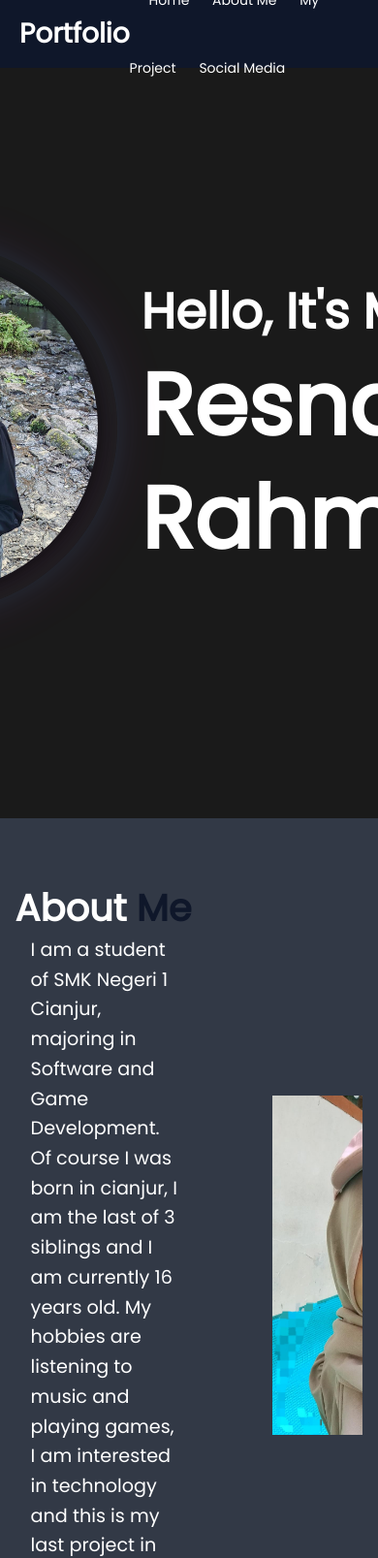
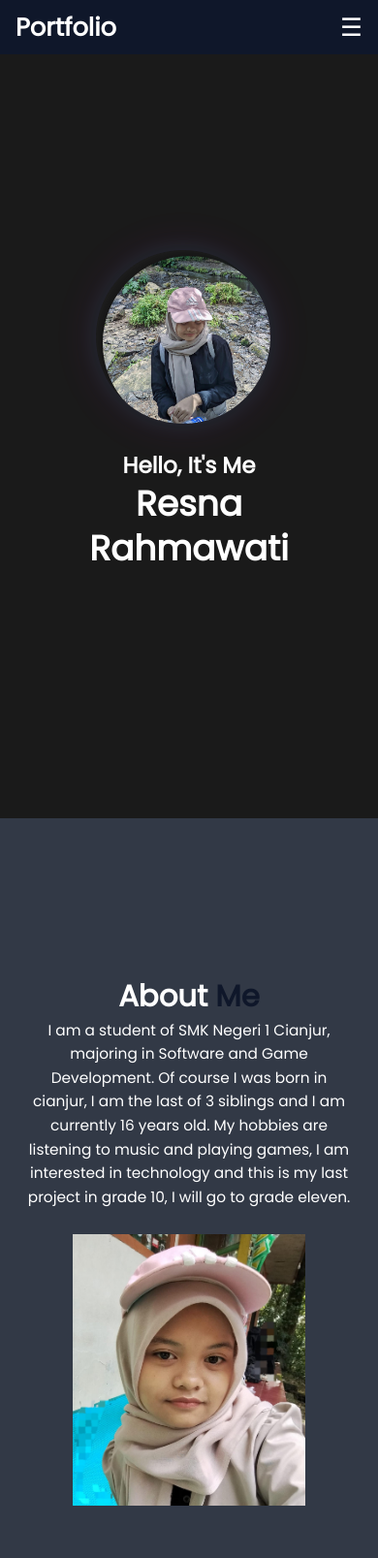
Before and after one commit to resnarahmawati/Website_Portofolio, a plain HTML site: page index.html in a window 390 px wide. Shown: the top 1607 px of the page at 97% size. Drawn offline with Linux system fonts and the light colour scheme.

Commit message:
My responsive portfolio websites

```diff
--- a/index.html
+++ b/index.html
@@ -15,6 +15,7 @@
 <body>
     <header>
         <h1>Portfolio</h1>
+        <div class="menu-toggle" id="menu-toggle">&#9776;</div>
         <nav>
             <ul>
                 <li><a href="index.html">Home</a></li>
@@ -126,6 +127,7 @@
     <p class="footer-thin-text">© 2025 by Resna Rahmawati. Thanks for visiting.</p>
   </div>
 </footer>
+<script src="js/script.js"></script>
 
 </body>
 </html>
--- /dev/null
+++ b/js/script.js
@@ -0,0 +1,7 @@
+const menuToggle = document.querySelector('.menu-toggle');
+  const nav = document.querySelector('nav');
+
+  // Toggle class 'show' saat menuToggle diklik
+  menuToggle.addEventListener('click', () => {
+    nav.classList.toggle('show');
+  });
--- a/style/main.css
+++ b/style/main.css
@@ -1,3 +1,4 @@
+/* Global Reset */
 * {
     margin: 0;
     padding: 0;
@@ -10,11 +11,13 @@
 }
 html {
     overflow-x: hidden;
+    font-size: 100%; /* 16px */
 }
 body {
     background-color: #1a1a1a;
     color: white;
-    overflow-y: hidden;
+    overflow-x: hidden;
+    overflow-y: auto;
 }
 section {
     min-height: 100vh;
@@ -24,14 +27,22 @@ header {
   position: fixed;
   top: 0;
   width: 100%;
-  height: 70px;
-  line-height: 70px;
-  padding: 0 20px;
+  height: 4.375rem;
+  line-height: 4.375rem;
+  padding: 0 1.25rem;
   background-color: #0f172a;
   display: flex;
   justify-content: space-between;
   align-items: center;
   z-index: 1000;
+}
+
+.menu-toggle {
+  display: none;
+  font-size: 2rem;
+  color: white;
+  cursor: pointer;
+  z-index: 1100;
 }
 
 h1 {
@@ -45,7 +56,7 @@ nav ul {
 
 nav ul li {
     display: inline;
-    margin-left: 20px;
+    margin-left: 1.25rem;
 }
 
 nav a {
@@ -57,7 +68,17 @@ nav a {
     display: flex;
     justify-content: center;
     align-items: center;
+    flex-direction: row;
+    text-align: center;
+    gap: 2rem;
 }
+
+.home-content {
+    max-width: 40rem;
+    margin: 0 auto;
+    padding: 0 1rem;
+}
+
 .home-content h3 {
     font-size: 3.2rem;
     font-weight: 700;
@@ -70,6 +91,7 @@ nav a {
 span {
     color: #0f172a;
 }
+
 .home-content h1 {
     font-size: 5.6rem;
     font-weight: 700;
@@ -77,21 +99,21 @@ span {
 }
 
 .container {
-  padding-right: 25px;
-  padding-left: 10px;
-  padding-top: 5px;
+  padding-right: 1.5625rem;
+  padding-left: 0.625rem;
+  padding-top: 0.3125rem;
 }
 
 .outer-circle {
   position: relative;
-  height: 380px;
-  width: 380px;
+  height: 23.75rem;
+  width: 23.75rem;
   border-radius: 50%;
   background: radial-gradient(circle, rgba(255, 255, 255, 0.05), transparent 70%);
   box-shadow:
-    0 0 30px rgba(20, 255, 233, 0.1),
-    0 0 60px rgba(255, 0, 224, 0.1),
-    inset 0 0 30px rgba(255, 255, 255, 0.05);
+    0 0 1.875rem rgba(20, 255, 233, 0.1),
+    0 0 3.75rem rgba(255, 0, 224, 0.1),
+    inset 0 0 1.875rem rgba(255, 255, 255, 0.05);
   overflow: hidden;
 }
 
@@ -101,48 +123,51 @@ span {
   width: 100%;
   border-radius: 50%;
   background: linear-gradient(135deg, rgba(20, 255, 233, 0.15), rgba(255, 0, 224, 0.15));
-  filter: blur(20px);
+  filter: blur(1.25rem);
   opacity: 0.3;
 }
 
 .inner-circle {
   position: absolute;
-  height: 340px;
-  width: 340px;
-  top: 20px;
-  left: 20px;
+  height: 21.25rem;
+  width: 21.25rem;
+  top: 1.25rem;
+  left: 1.25rem;
   border-radius: 50%;
   background: url('../image/myself.jpg');
   background-size: cover;
   background-position: center;
   z-index: 2;
-  box-shadow: 0 0 20px rgba(0, 0, 0, 0.5);
+  box-shadow: 0 0 1.25rem rgba(0, 0, 0, 0.5);
 }
 
 button {
     background-color: #007bff;
     color: white;
     border: none;
-    padding: 10px 20px;
-    margin: 10px;
+    padding: 0.625rem 1.25rem;
+    margin: 0.625rem;
     cursor: pointer;
-    border-radius: 5px;
+    border-radius: 0.3125rem;
 }
 
 button:hover {
     background-color: #0056b3;
 }
+
 .about {
     display: flex;
     justify-content: center;
     align-items: center;
     gap: 5rem;
     background: #323946;
+    flex-wrap: wrap;
+    text-align: center;
 }
 
 .about-img{
-    width: 300px;
-    height: 350px;
+    width: 18.75rem;
+    height: 21.875rem;
     max-width: 100%;
     background-image: url(../image/aku.jpg);
     background-size: cover;
@@ -164,13 +189,14 @@ button:hover {
 }
 
 .about-content p {
-    max-width: 600px;
-  margin: 0 auto;
-  padding: 0 1rem;
-  font-size: 1.2rem;
-  line-height: 1.6;
+    max-width: 37.5rem;
+    margin: 0 auto;
+    padding: 0 1rem;
+    font-size: 1.2rem;
+    line-height: 1.6;
 }
-  .project {
+
+.project {
   padding: 5rem 1rem;
   background: #1e1e2f;
   color: #fff;
@@ -196,17 +222,17 @@ button:hover {
 .project-box {
   background: #2b2e3c;
   border-radius: 2rem;
-  height: 420px;
+  height: 26.25rem;
   padding: 3rem 2rem;
   text-align: center;
-  flex: 1 1 300px;
-  max-width: 320px;
+  flex: 1 1 18.75rem;
+  max-width: 20rem;
   transition: transform 0.3s ease, box-shadow 0.3s ease;
 }
 
 .project-box:hover {
   transform: scale(1.05);
-  box-shadow: 0 0 20px #0ef;
+  box-shadow: 0 0 1.25rem #0ef;
 }
 
 .project-box i {
@@ -234,7 +260,7 @@ button:hover {
   padding: 1rem 2rem;
   border-radius: 2rem;
   font-weight: bold;
-  box-shadow: 0 0 15px #0ef;
+  box-shadow: 0 0 0.9375rem #0ef;
   transition: background 0.3s ease;
   text-decoration: none;
 }
@@ -242,6 +268,7 @@ button:hover {
 .project-box .btn:hover {
   background: #00c8e0;
 }
+
 .social-section {
   background-color: #0f172a;
   padding: 4rem 2rem;
@@ -257,10 +284,10 @@ button:hover {
 
 .section-description {
   font-size: 1.2rem;
-  max-width: 700px;
+  max-width: 43.75rem;
   margin: 0 auto 3rem;
   color: rgba(203, 213, 225, 0.7);
-  border-bottom: 2px solid rgba(100, 116, 139, 0.3);
+  border-bottom: 0.125rem solid rgba(100, 116, 139, 0.3);
   display: inline-block;
   padding-bottom: 1rem;
 }
@@ -273,23 +300,23 @@ button:hover {
 }
 
 .social-box {
-  background-color: rgba(30, 41, 59, 0.4); /* transparan */
+  background-color: rgba(30, 41, 59, 0.4);
   border-radius: 1rem;
   padding: 2rem;
-  width: 200px;
+  width: 12.5rem;
   transition: transform 0.3s ease, box-shadow 0.3s ease;
-  box-shadow: 0 0 10px rgba(0,0,0,0.1);
-  backdrop-filter: blur(8px); /* efek kaca */
+  box-shadow: 0 0 0.625rem rgba(0,0,0,0.1);
+  backdrop-filter: blur(0.5rem);
 }
 
 .social-box:hover {
-  transform: translateY(-5px);
-  box-shadow: 0 0 15px rgba(14, 255, 255, 0.2);
+  transform: translateY(-0.3125rem);
+  box-shadow: 0 0 0.9375rem rgba(14, 255, 255, 0.2);
 }
 
 .social-box img {
-  width: 60px;
-  height: 60px;
+  width: 3.75rem;
+  height: 3.75rem;
   object-fit: contain;
   margin-bottom: 1rem;
 }
@@ -306,13 +333,14 @@ button:hover {
   color: rgba(203, 213, 225, 0.6);
   font-size: 1rem;
 }
+
 .footer-thin {
   background: rgba(15, 23, 42, 0.85);
   padding: 1rem 2rem;
   text-align: center;
   font-size: 0.9rem;
   color: rgba(255, 255, 255, 0.6);
-  backdrop-filter: blur(6px);
+  backdrop-filter: blur(0.375rem);
   border-top: 1px solid rgba(255, 255, 255, 0.08);
 }
 
@@ -322,9 +350,123 @@ button:hover {
   align-items: center;
   gap: 0.5rem;
 }
+@media (min-width: 769px) {
+  .home-content {
+    text-align: left;
+    align-items: flex-start;
+  }
+}
+
+@media (max-width: 1024px) {
+  .intro {
+    flex-direction: column;
+    padding: 3rem 1rem;
+    text-align: center;
+  }
+
+  .home-content h1 {
+    font-size: 4rem;
+  }
+
+  .home-content h3 {
+    font-size: 2.2rem;
+  }
+
+  .project-box {
+    flex: 1 1 100%;
+    max-width: 90%;
+  }
+
+  .about {
+    gap: 3rem;
+  }
+
+  .about-content h2 {
+    font-size: 2.2rem;
+  }
+}
+
+@media (max-width: 768px) {
+  html {
+    font-size: 87.5%;
+  }
+
+  .menu-toggle {
+    display: block;
+  }
+
+  nav {
+    display: none;
+    position: absolute;
+    top: 4.375rem;
+    left: 0;
+    width: 100%;
+    background-color: #0f172a;
+    padding: 1rem 0;
+    text-align: center;
+    flex-direction: column;
+  }
+
+  nav ul {
+    flex-direction: column;
+  }
+
+  nav ul li {
+    display: block;
+    margin: 0.5rem 0;
+  }
+
+  nav.show {
+    display: flex;
+  }
+
+  .about {
+    flex-direction: column;
+    text-align: center;
+    gap: 2rem;
+  }
+
+  .outer-circle,
+  .inner-circle {
+    width: 18rem;
+    height: 18rem;
+  }
+
+  .inner-circle {
+    top: 0.75rem;
+    left: 0.75rem;
+  }
+
+  .project-container {
+    flex-direction: column;
+    align-items: center;
+  }
+
+  .project-box {
+    max-width: 90%;
+  }
+
+  .intro {
+    flex-direction: column;
+    padding: 2rem 1rem;
+  }
+
+  .home-content {
+    max-width: 90%;
+  }
+
+  .heading {
+    font-size: 2.6rem;
+  }
+
+  .about-content h2 {
+    text-align: center;
+  }
+}
+
 @media (max-width: 480px) {
-  body {
-    font-size: 14px;
+  html {
+    font-size: 80%;
   }
 
   .services-box {
@@ -339,4 +481,27 @@ button:hover {
     font-size: 0.9rem;
     padding: 0.5rem 1rem;
   }
+
+  .outer-circle,
+  .inner-circle {
+    width: 14rem;
+    height: 14rem;
+  }
+
+  .inner-circle {
+    top: 0.5rem;
+    left: 0.5rem;
+  }
+
+  .home-content h1 {
+    font-size: 2.8rem;
+  }
+
+  .home-content h3 {
+    font-size: 1.8rem;
+  }
+
+  .section-title {
+    font-size: 2rem;
+  }
 }
--- a/style/stylew.css
+++ /dev/null
@@ -1,140 +0,0 @@
-* {
-    margin: 0;
-    padding: 0;
-    box-sizing: border-box;
-    text-decoration: none;
-    border: none;
-    outline: none;
-    scroll-behavior: smooth;
-    font-family: 'Poppins', sans-serif;
-}
-html {
-    overflow-x: hidden;
-}
-body {
-    background-color: #1a1a1a;
-    color: white;
-    overflow-y: hidden;
-}
-section {
-    min-height: 100vh;
-    padding: 4rem 9% 2rem;
-}
-header {
-position: fixed;
-  top: 0;
-  width: 100%;
-  height: 70px;
-  line-height: 70px;
-  padding: 0 20px;
-  background-color: #0f172a;
-  display: flex;
-  justify-content: space-between;
-  align-items: center;
-  z-index: 1000;
-}
-
-h1 {
-    margin: 0;
-}
-
-nav ul {
-    list-style: none;
-    padding: 0;
-}
-
-nav ul li {
-    display: inline;
-    margin-left: 20px;
-}
-
-nav a {
-    color: white;
-    text-decoration: none;
-}
-
-.intro {
-    display: flex;
-    justify-content: center;
-    align-items: center;
-}
-.home-content h3 {
-    font-size: 3.2rem;
-    font-weight: 700;
-}
-
-.home-content h3 :nth-of-type(2) {
-    margin-bottom: 2rem;
-}
-
-span {
-    color: #0f172a;
-}
-.home-content h1 {
-    font-size: 5.6rem;
-    font-weight: 700;
-    line-height: 1.3;
-}
-
-.container {
-  padding-right: 25px;
-  padding-left: 10px;
-  padding-top: 5px;
-}
-
-.profile-pic {
-    float: right;
-    margin-right: 80px;
-    width: 350px;
-    height: 350px;
-    background: url('../image/myself.jpg');
-    background-size: cover;
-    background-color: #555;
-    border-radius: 50%;
-    border: 2px solid #ccc;
-}
-
-button {
-    background-color: #007bff;
-    color: white;
-    border: none;
-    padding: 10px 20px;
-    margin: 10px;
-    cursor: pointer;
-    border-radius: 5px;
-}
-
-button:hover {
-    background-color: #0056b3;
-}
-.about {
-    display: flex;
-    justify-content: center;
-    align-items: center;
-    gap: 3rem;
-    background: #323946;
-}
-
-.about-img img {
-    width: 40vw;
-}
-
-.heading {
-    text-align: center;
-    font-size: 5rem;
-
-}
-
-.about-content h2 {
-    text-align: left;
-    line-height: 1.5;
-}
-
-.about-content h3 {
-    font-size: 2.6rem;
-}
-
-.about-content p {
-    font-size: 1.6rem;
-    margin: 2rem 0 3rem;
-}
```
Also changed, not shown: pages/about.html (+2 -1 lines), pages/project.html (+2 -1 lines), pages/social.html (+2 -1 lines).
